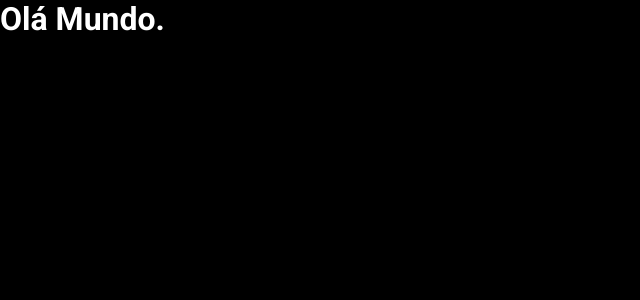
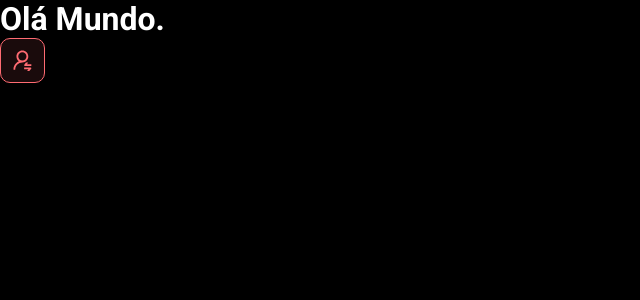
Before and after one commit to daniloewerton/dsmeta2, a React (Vite) app in the folder frontend/: page / in a window 1280 px wide. Shown: the top 300 px of the page, without its empty margins (0-640 px from the left). Built offline with nearby package versions, Linux system fonts and the light colour scheme.

Commit message:
First component

```diff
--- a/frontend/src/App.tsx
+++ b/frontend/src/App.tsx
@@ -1,6 +1,11 @@
+import NotificationButton from "./components/NotificationButton"
+
 function App() {
   return(
-    <h1>Olá Mundo.</h1>
+    <>
+      <h1>Olá Mundo.</h1>
+      <NotificationButton />
+    </>
   )
 }
 
--- /dev/null
+++ b/frontend/src/components/NotificationButton/index.tsx
@@ -0,0 +1,12 @@
+import icon from '../../assets/img/notification-icon.svg';
+import './style.css';
+
+function NotificationButton() {
+    return (
+        <div className="dsmeta-red-btn">
+            <img src={ icon } alt="Notificar" />
+        </div>
+    )
+}
+
+export default NotificationButton;
--- /dev/null
+++ b/frontend/src/components/NotificationButton/style.css
@@ -0,0 +1,15 @@
+.dsmeta-red-btn {
+  height: 45px;
+  width: 45px;
+  background: rgba(255, 107, 114, 0.1);
+  border: 1px solid #ff6b72;
+  border-radius: 10px;
+  display: flex;
+  align-items: center;
+  justify-content: center;
+  cursor: pointer;
+}
+
+.dsmeta-red-btn img {
+    width: 19px;
+}
```
Also changed, not shown: frontend/src/assets/img/notification-icon.svg (added).
